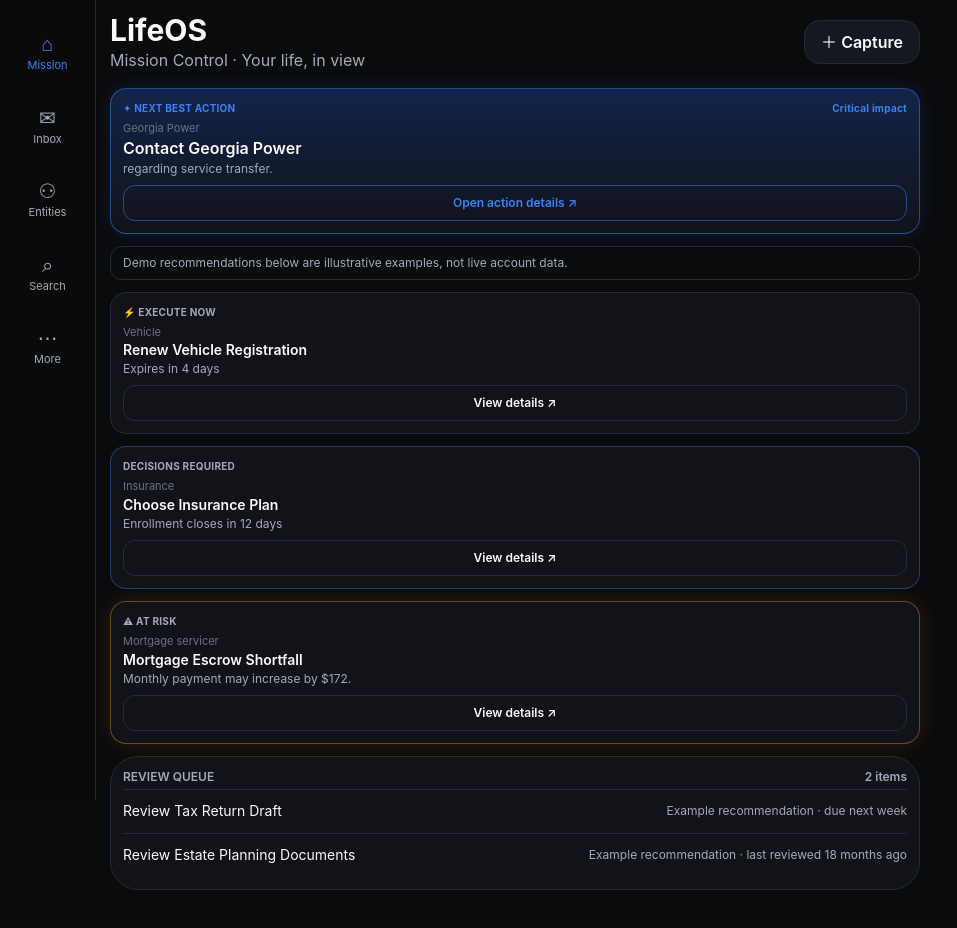
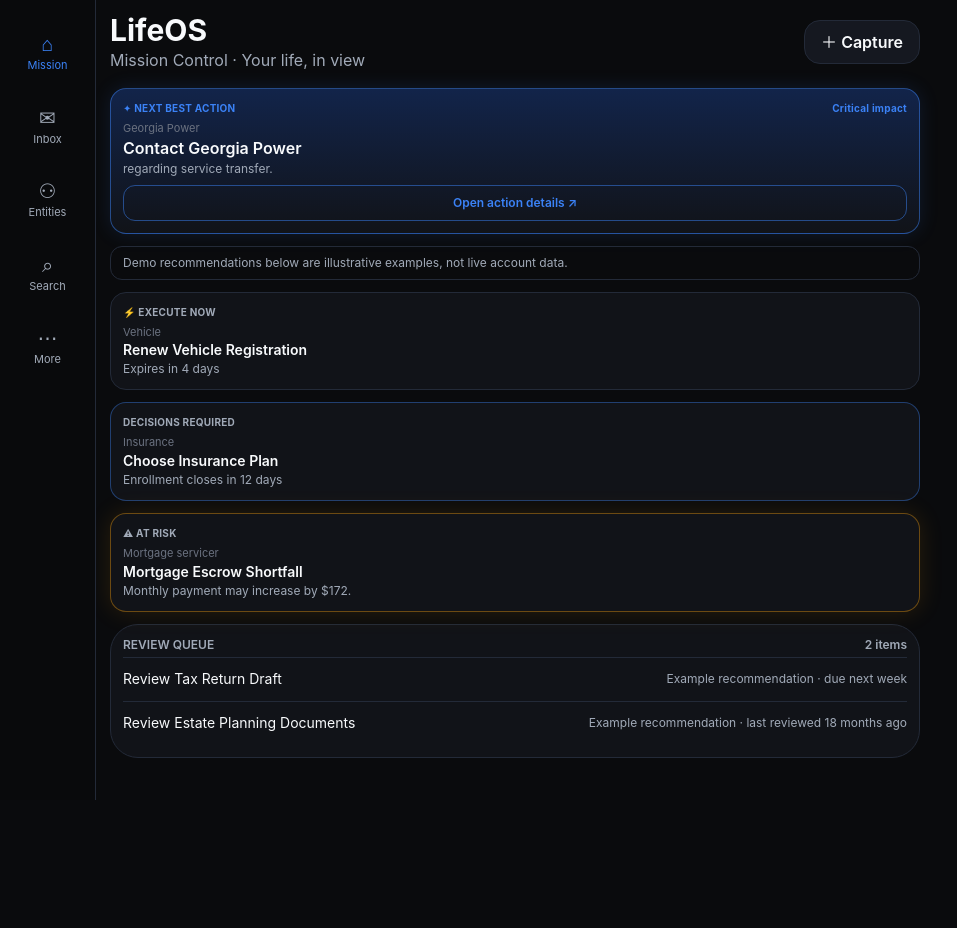
Before and after one commit to 5cxxpb2yrr-ui/lifeos-gemini-preview, a React (Vite) app: page / in a window 1280 px wide. Shown: the top 928 px of the page, without its empty margins (0-957 px from the left). After the commit the page ends 886 px from the top, so only its background shows below. Built offline with nearby package versions, Linux system fonts and the light colour scheme.

Commit message:
Make compact recommendation cards clickable

```diff
--- a/port/mission-control-ui/apps/web/src/components/RecommendationCard.tsx
+++ b/port/mission-control-ui/apps/web/src/components/RecommendationCard.tsx
@@ -15,7 +15,7 @@ export function RecommendationCard({ rec, variant = 'default', label, onAction,
   compact?: boolean; onExpand?: () => void;
 }) {
   return (
-    <article className={`rounded-2xl border bg-[var(--surface-1)] p-3 transition duration-[180ms] ${ACCENT[variant]}`}>
+    <article onClick={compact ? onExpand : undefined} onKeyDown={(e) => { if (compact && (e.key === 'Enter' || e.key === ' ')) { e.preventDefault(); onExpand?.(); } }} role={compact ? 'button' : undefined} tabIndex={compact ? 0 : undefined} className={`rounded-2xl border bg-[var(--surface-1)] p-3 transition duration-[180ms] ${compact ? 'cursor-pointer hover:brightness-110 focus-visible:outline focus-visible:outline-2 focus-visible:outline-[var(--amber)]' : ''} ${ACCENT[variant]}`}>
       {label && <p className="mb-1 text-[10px] font-bold tracking-wide text-[var(--text-2)]">{label}</p>}
       <p className="text-[11px] text-[var(--text-3)]">{rec.entity}</p>
       <h3 className="text-sm font-semibold leading-snug">{rec.title}</h3>
@@ -32,7 +32,6 @@ export function RecommendationCard({ rec, variant = 'default', label, onAction,
           ))}
         </div>
       </>}
-      {compact && <button type="button" onClick={onExpand} className="mt-2 min-h-9 w-full rounded-xl border border-[var(--line)] px-3 text-xs font-semibold text-[var(--amber)]" aria-label={`Open details for ${rec.title}`}>View details <span aria-hidden="true">↗</span></button>}
     </article>
   );
 }
```
